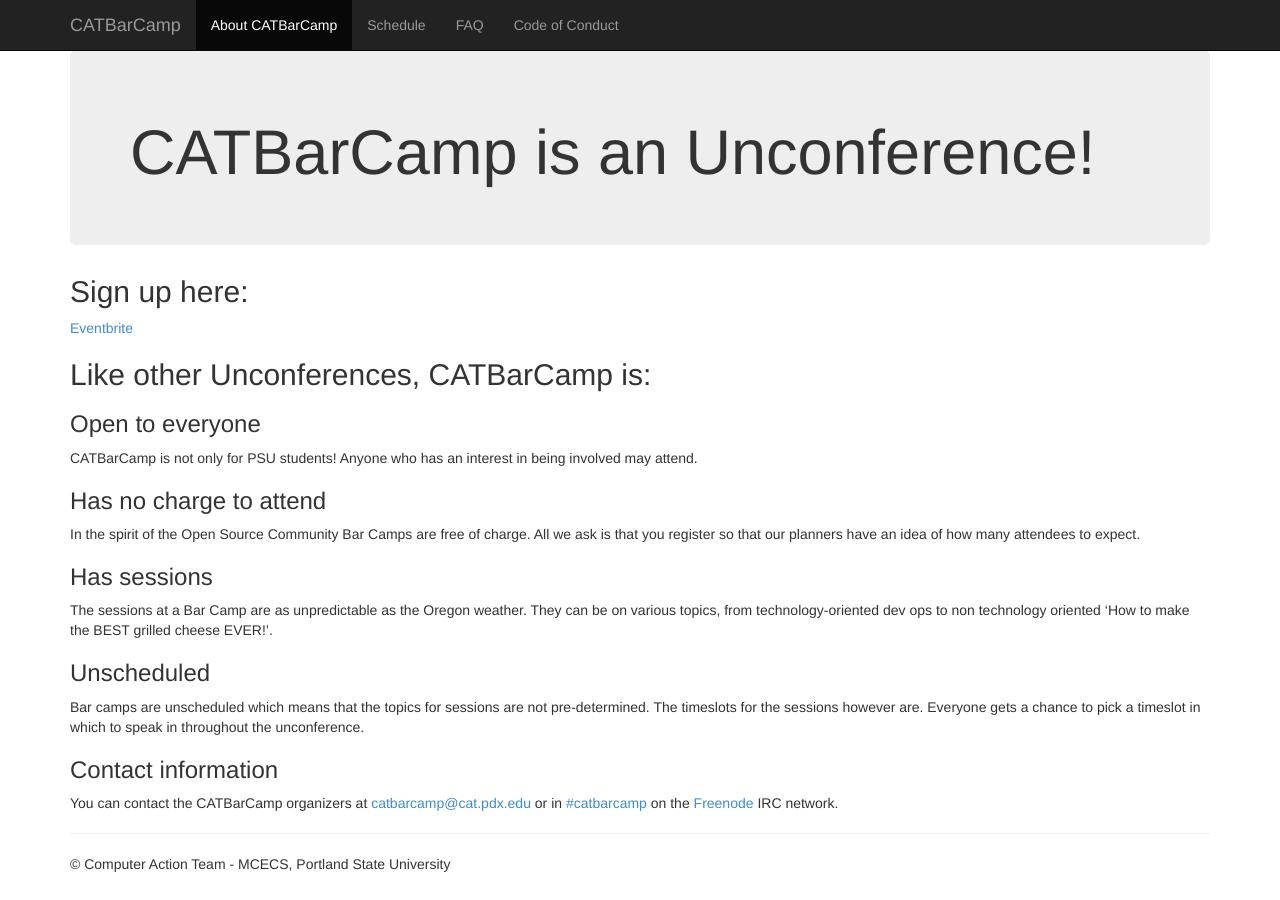
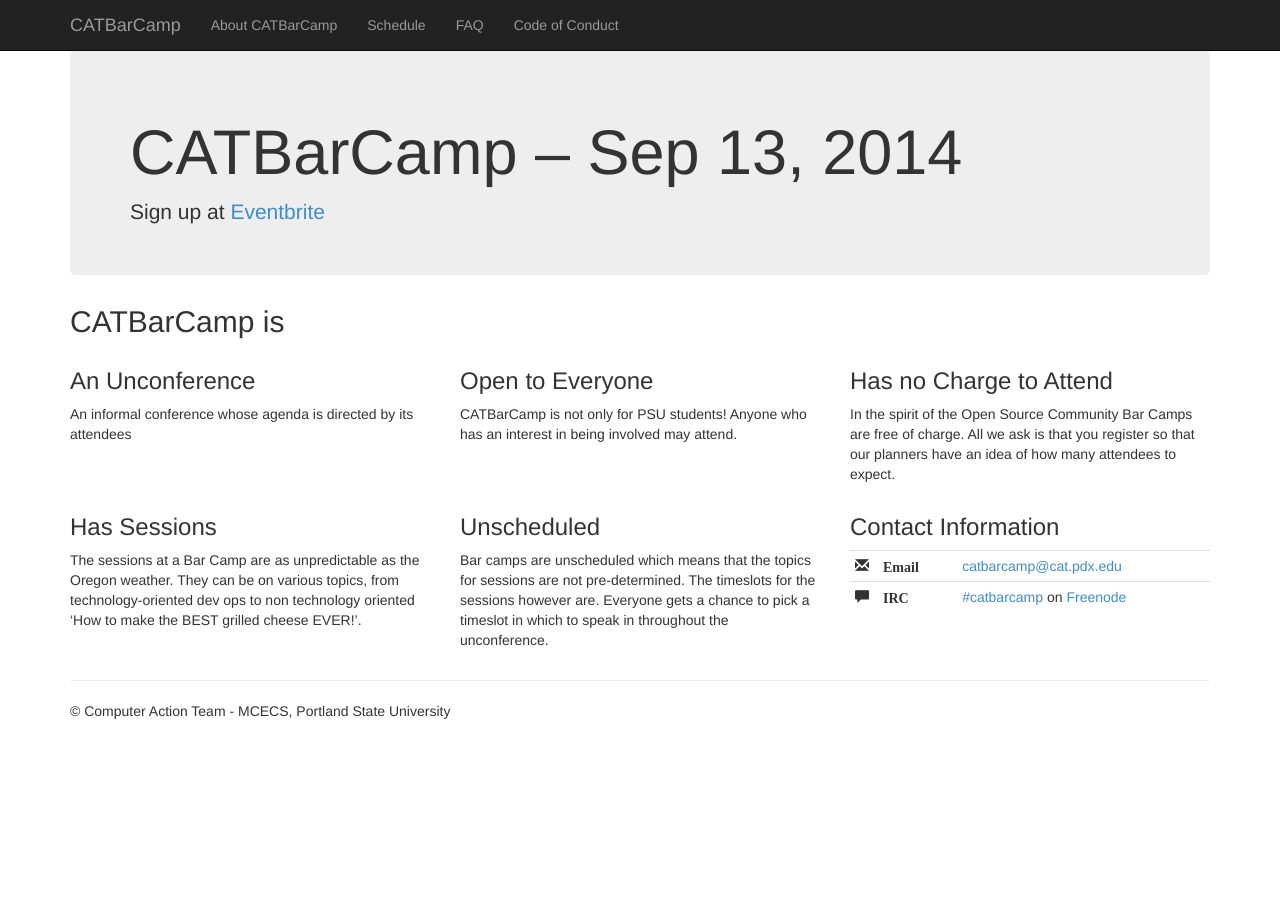
Before and after one commit to catbarcamp/catbarcamp.github.io, a Jekyll site: the page built from index.html, in a window 1280 px wide. Built offline with Jekyll 4.4.1, drawn with Linux system fonts in a browser that asks for light colours; nearby versions of some CDN libraries; library files that are not in the unit come from our copies.

```diff
--- a/_layouts/jumbo.html
+++ b/_layouts/jumbo.html
@@ -2,6 +2,7 @@
 layout: default
 ---
 <div class="jumbotron">
-  <h1>{{ page.title }}</h1>
+  <h1>{{ page.title }} &ndash; {{ page.when }}</h1>
+  <span class="lead">{{ page.sub }}</span>
 </div>
 {{ content }}
--- /dev/null
+++ b/index.html
@@ -0,0 +1,56 @@
+---
+layout: jumbo
+title: CATBarCamp
+when: Sep 13, 2014
+sub: Sign up at <a class="lead" href="https://www.eventbrite.com/e/catbarcamp-tickets-11741644575">Eventbrite</a>
+---
+
+<h2>CATBarCamp is</h2>
+
+<div class="grid">
+  <div class="row">
+    <div class="col-md-4">
+      <h3 id="an-unconference">An Unconference</h3>
+      <p>An informal conference whose agenda is directed by its attendees</p>
+    </div>
+
+    <div class="col-md-4">
+      <h3 id="open-to-everyone">Open to Everyone</h3>
+      <p>CATBarCamp is not only for PSU students! Anyone who has an interest in being involved may attend.</p>
+    </div>
+
+    <div class="col-md-4">
+      <h3 id="has-no-charge-to-attend">Has no Charge to Attend</h3>
+      <p>In the spirit of the Open Source Community Bar Camps are free of charge. All we ask is that you register so that our planners have an idea of how many attendees to expect.</p>
+    </div>
+  </div>
+  <div class="row">
+
+    <div class="col-md-4">
+      <h3 id="has-sessions">Has Sessions</h3>
+      <p>The sessions at a Bar Camp are as unpredictable as the Oregon weather. They can be on various topics, from technology-oriented dev ops to non technology oriented ‘How to make the BEST grilled cheese EVER!’.</p>
+    </div>
+
+    <div class="col-md-4">
+      <h3 id="unscheduled">Unscheduled</h3>
+      <p>Bar camps are unscheduled which means that the topics for sessions are not pre-determined. The timeslots for the sessions however are. Everyone gets a chance to pick a timeslot in which to speak in throughout the unconference.</p>
+    </div>
+
+    <div class="col-md-4">
+      <h3 id="contact-information">Contact Information</h3>
+      <table class="table table-condensed">
+        <tr>
+          <th><span class="glyphicon glyphicon-envelope"> <strong>Email</strong></th>
+          <td><a href="mailto:catbarcamp@cat.pdx.edu">catbarcamp@cat.pdx.edu</a></td>
+        </tr>
+        <tr>
+          <th><span class="glyphicon glyphicon-comment"> <strong>IRC</strong></th>
+          <td>
+            <a href="http://webchat.freenode.net/?channels=catbarcamp">#catbarcamp</a> on
+            <a href="https://freenode.net/">Freenode</a>
+          </td>
+        </tr>
+      </table>
+    </div>
+  </div>
+</div>
--- a/index.markdown
+++ /dev/null
@@ -1,25 +0,0 @@
----
-layout: jumbo
-title: CATBarCamp is an Unconference!
-section: about
----
-
-## Sign up here:
-[Eventbrite](https://www.eventbrite.com/e/catbarcamp-tickets-11741644575)
-
-## Like other Unconferences, CATBarCamp is:
-
-### Open to everyone
-CATBarCamp is not only for PSU students! Anyone who has an interest in being involved may attend.
-
-### Has no charge to attend
-In the spirit of the Open Source Community Bar Camps are free of charge. All we ask is that you register so that our planners have an idea of how many attendees to expect.
-
-### Has sessions
-The sessions at a Bar Camp are as unpredictable as the Oregon weather. They can be on various topics, from technology-oriented dev ops to non technology oriented 'How to make the BEST grilled cheese EVER!'.
-
-### Unscheduled
-Bar camps are unscheduled which means that the topics for sessions are not pre-determined. The timeslots for the sessions however are. Everyone gets a chance to pick a timeslot in which to speak in throughout the unconference.
-
-### Contact information
-You can contact the CATBarCamp organizers at [catbarcamp@cat.pdx.edu](mailto:catbarcamp@cat.pdx.edu) or in [#catbarcamp](http://webchat.freenode.net/?channels=catbarcamp) on the [Freenode](https://freenode.net/) IRC network.
```
